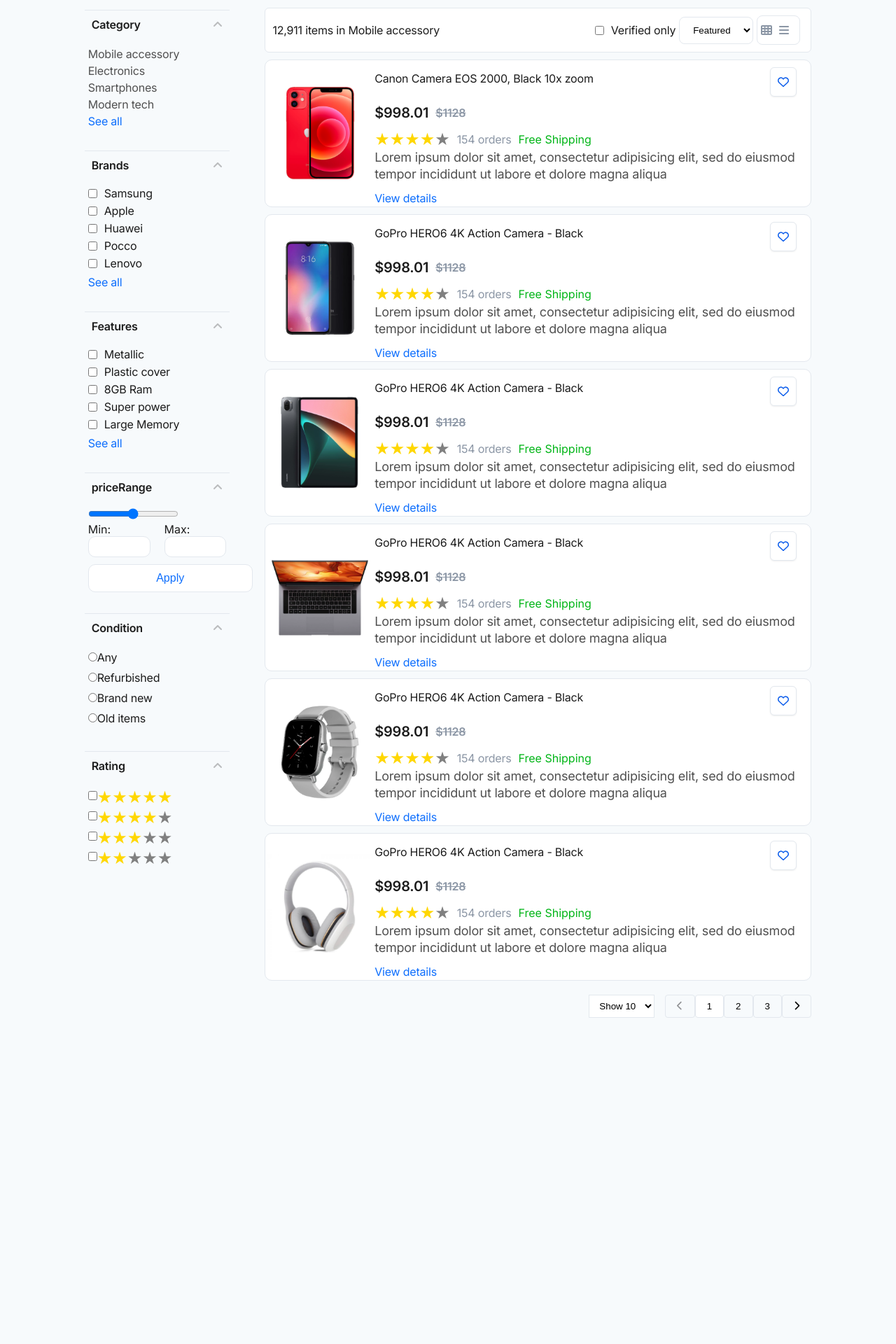
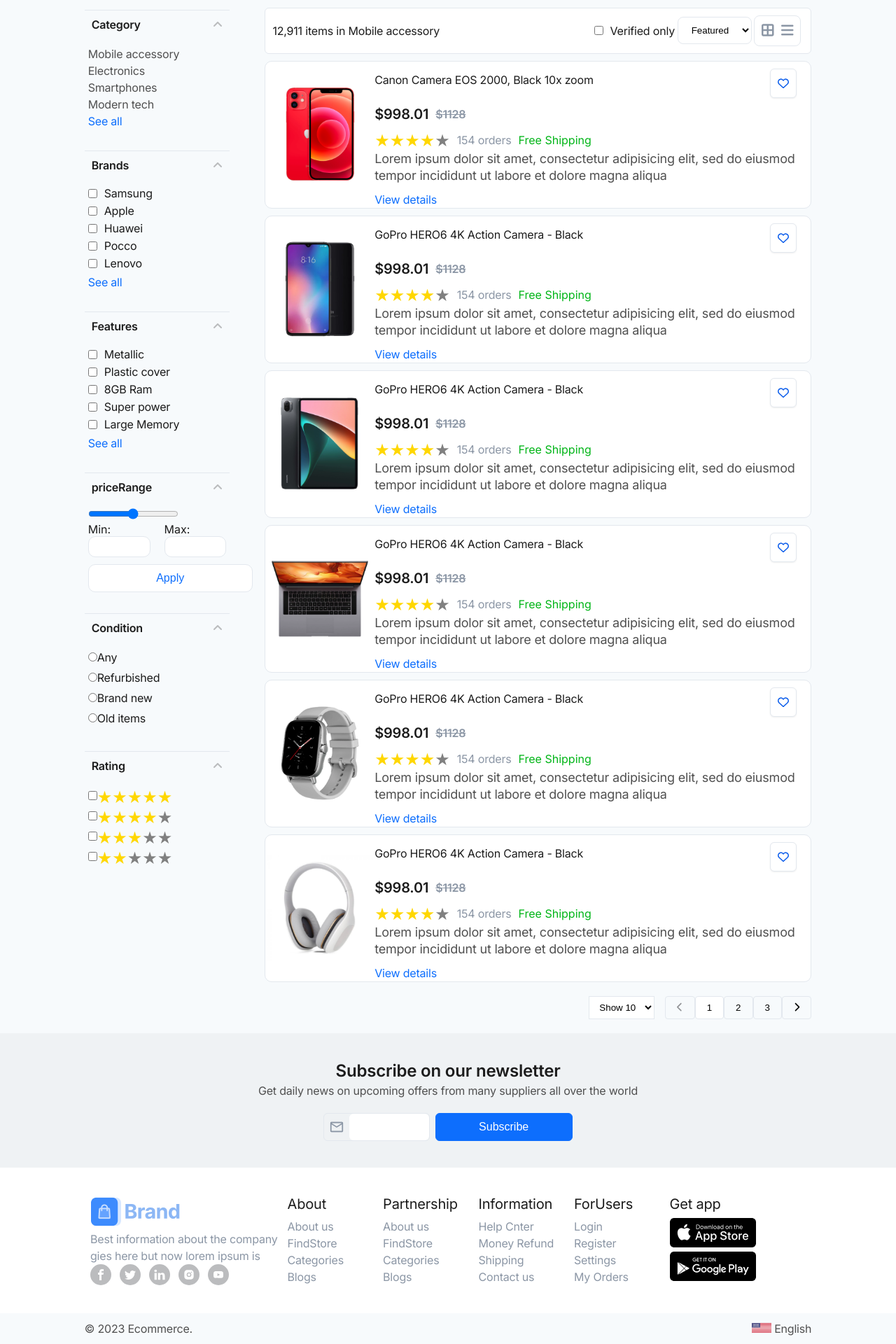
Before and after one commit to se-bayan-elian/ecommerce-app, a Next.js app: page /store-list in a window 1280 px wide. Shown: the part 117-2037 px from the top of the page at 70% size. Before the commit the page ends 1571 px from the top, so only its background shows below. Built offline with nearby package versions, Linux system fonts and the light colour scheme.

Commit message:
add: copyRight,Footer

```diff
--- a/src/components/pages/StoreListPage/Sections/ViewOptionsProducts/index.jsx
+++ b/src/components/pages/StoreListPage/Sections/ViewOptionsProducts/index.jsx
@@ -3,9 +3,9 @@ import React from "react";
 import { CheckBox } from "../../../../atoms/CheckBox";
 import { FontAwesomeIcon } from "@fortawesome/react-fontawesome";
 import { faBars } from "@fortawesome/free-solid-svg-icons";
-import { faTableCells } from "@fortawesome/free-solid-svg-icons";
 import { StyledViewWay } from "./style";
 import Typography from "../../../../atoms/Typography";
+import { faBorderAll } from "@fortawesome/free-solid-svg-icons";
 
 const ViewOptionsProducts = () => {
   return (
@@ -22,8 +22,14 @@ const ViewOptionsProducts = () => {
           <option value="option1">Featured</option>
         </select>
         <div className="svg">
-       <FontAwesomeIcon icon={faTableCells} />
-       <FontAwesomeIcon icon={faBars} />
+          <button>
+            {" "}
+            <FontAwesomeIcon icon={faBorderAll} />
+          </button>
+          <button>
+            {" "}
+            <FontAwesomeIcon icon={faBars} />
+          </button>
         </div>
       </div>
     </StyledViewWay>
--- a/src/components/pages/StoreListPage/Sections/ViewOptionsProducts/style.js
+++ b/src/components/pages/StoreListPage/Sections/ViewOptionsProducts/style.js
@@ -29,10 +29,11 @@ export const StyledViewWay = styled(StyledFlex)`
     padding: 10px 5px;
     border: 1px solid ${(props) => props.theme.colors.gray300};
     background: ${(props) => props.theme.colors.whiteColor};
-   border-radius: 8px;
+    border-radius: 8px;
   }
   svg {
-    padding-right: 10px;
+    padding:0px  5px ;
     color: ${(props) => props.theme.colors.gray500};
+    font-size: ${(props)=>props.theme.fontSizes.lg};
   }
 `;
--- a/src/components/pages/StoreListPage/Sections/index.jsx
+++ b/src/components/pages/StoreListPage/Sections/index.jsx
@@ -7,6 +7,9 @@ import ProductCardInformation from "./ProductCardInformation";
 import { StyledSec } from "./style";
 import Pagnation from "./Pagnation";
 import DropDownList from "./DropDownList";
+import Footer from "../../../organisms/Footer";
+import Copyright from "../../../molecules/Copyright";
+import Subscribe from "../../../organisms/Subscribe";
 const Sections = () => {
   return (
     <div>
@@ -21,6 +24,9 @@ const Sections = () => {
         </StyledSec>
         <Pagnation />
       </Container>
+      <Subscribe/>
+      <Footer />
+      <Copyright/>
     </div>
   );
 };
```
